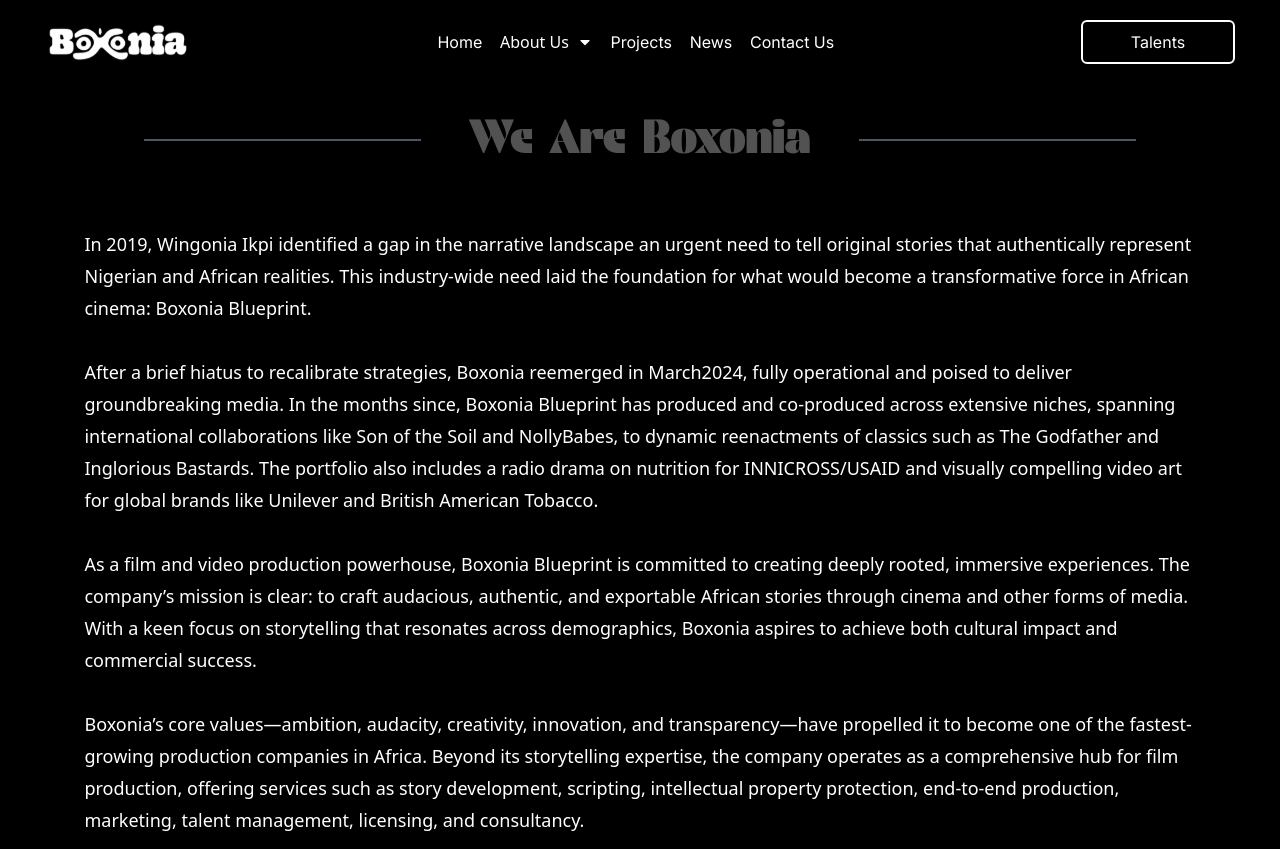
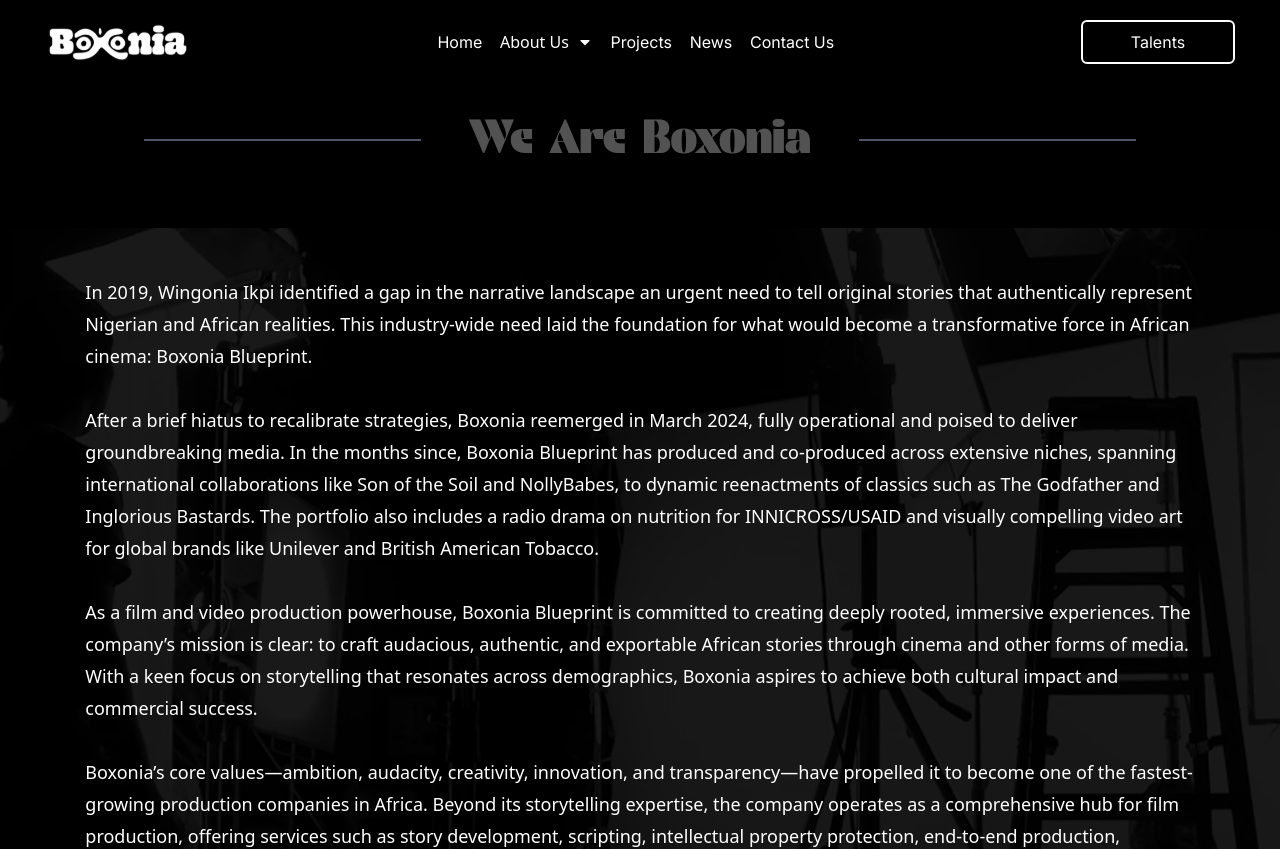
Before and after one commit to Oluzicco22/boxonia, a React (Vite) app: page /boxonia-story in a window 1280 px wide. Shown: the top 849 px of the page. Built offline with nearby package versions, Linux system fonts and the light colour scheme; a web font is replaced by a local one.

Commit message:
more images added.

```diff
--- a/src/components/BoxoniaStory/WeAreBoxoniaComponent.jsx
+++ b/src/components/BoxoniaStory/WeAreBoxoniaComponent.jsx
@@ -1,21 +1,33 @@
 import ArticleHeader from "../ArticleHeader.jsx";
+import WeAreBoxoniaImage from "../../assets/we-are-boxonia img.png"
 
 const WeAreBoxoniaComponent = () => {
     return (
-        <section className="flex flex-col py-8 px-3 md:px-0 w-full md:w-[93%] mx-auto items-center gap-16 mb-32">
+        <section className="flex flex-col py-8 px-3 md:px-0 w-full text-center mx-auto items-center gap-16 mb-32">
             <ArticleHeader title="we are boxonia" />
-            <p className="text-white leading-8 text-lg md:w-14/15">
-                    In 2019, Wingonia Ikpi identified a gap in the narrative landscape an urgent need to tell original stories that authentically represent Nigerian and African realities. This industry-wide need laid the foundation for what would become a transformative force in African cinema: Boxonia Blueprint. <br /><br />
+                <div className="w-full flex justify-center text-left py-12" style={{
+                        backgroundImage: `url(${WeAreBoxoniaImage})`,
+                }}>
+                        <p className="text-white leading-8 text-lg md:w-13/15">
+                                In 2019, Wingonia Ikpi identified a gap in the narrative landscape an urgent need to
+                                tell original stories that authentically represent Nigerian and African realities. This
+                                industry-wide need laid the foundation for what would become a transformative force in
+                                African cinema: Boxonia Blueprint. <br/><br/>
 
-                    After a brief hiatus to recalibrate strategies, Boxonia reemerged in March2024, fully operational and poised to deliver groundbreaking media. In the months since, Boxonia Blueprint has produced and co-produced across extensive niches, spanning international collaborations like Son of the Soil and NollyBabes, to dynamic reenactments of classics such as The Godfather and Inglorious Bastards. The portfolio also includes a radio
-                    drama on nutrition for INNICROSS/USAID and visually compelling video art for global brands like Unilever and British American Tobacco.<br /><br />
+                                After a brief hiatus to recalibrate strategies, Boxonia reemerged in March 2024, fully
+                                operational and poised to deliver groundbreaking media. In the months since, Boxonia
+                                Blueprint has produced and co-produced across extensive niches, spanning international
+                                collaborations like Son of the Soil and NollyBabes, to dynamic reenactments of classics
+                                such as The Godfather and Inglorious Bastards. The portfolio also includes a radio
+                                drama on nutrition for INNICROSS/USAID and visually compelling video art for global
+                                brands like Unilever and British American Tobacco.<br/><br/>
 
                                 As a film and video production powerhouse, Boxonia Blueprint is
                                 committed to creating deeply rooted, immersive experiences. The
                                 company’s mission is clear: to craft audacious, authentic, and
                                 exportable African stories through cinema and other forms of media.
                                 With a keen focus on storytelling that resonates across demographics,
-                    Boxonia aspires to achieve both cultural impact and commercial success.<br /><br />
+                                Boxonia aspires to achieve both cultural impact and commercial success.<br/><br/>
 
                                 Boxonia’s core values—ambition, audacity, creativity, innovation, and
                                 transparency—have propelled it to become one of the fastest-growing
@@ -23,12 +35,13 @@
                                 company operates as a comprehensive hub for film production, offering
                                 services such as story development, scripting, intellectual property
                                 protection, end-to-end production, marketing, talent management,
-                    licensing, and consultancy.<br /><br />
+                                licensing, and consultancy.<br/><br/>
 
                                 Whether it’s working with international collaborators or shaping
                                 homegrown narratives, Boxonia Blueprint continues to define itself as a
                                 trailblazer in African cinema.
                         </p>
+                </div>
         </section>
     )
 }
```
Lines whose indentation alone changed are shown as unchanged.
